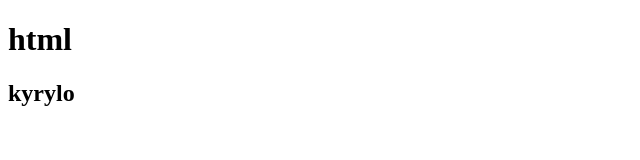
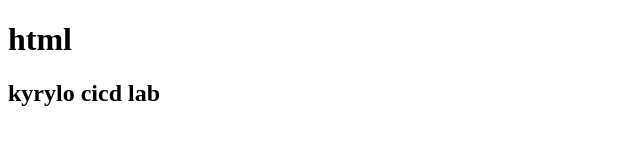
Before and after one commit to kerexaaa/khai-node-js-course, a plain HTML site: page index.html in a window 1280 px wide. Shown: the whole page, without its empty margins (0-640 px from the left). Drawn offline with Linux system fonts and the light colour scheme.

Commit message:
add ci-cd files

```diff
--- a/index.html
+++ b/index.html
@@ -7,6 +7,6 @@
 </head>
 <body>
     <h1>html</h1>
-    <h2>kyrylo</h2>
+    <h2>kyrylo cicd lab</h2>
 </body>
 </html>
```
Also changed, not shown: 1 other file.
